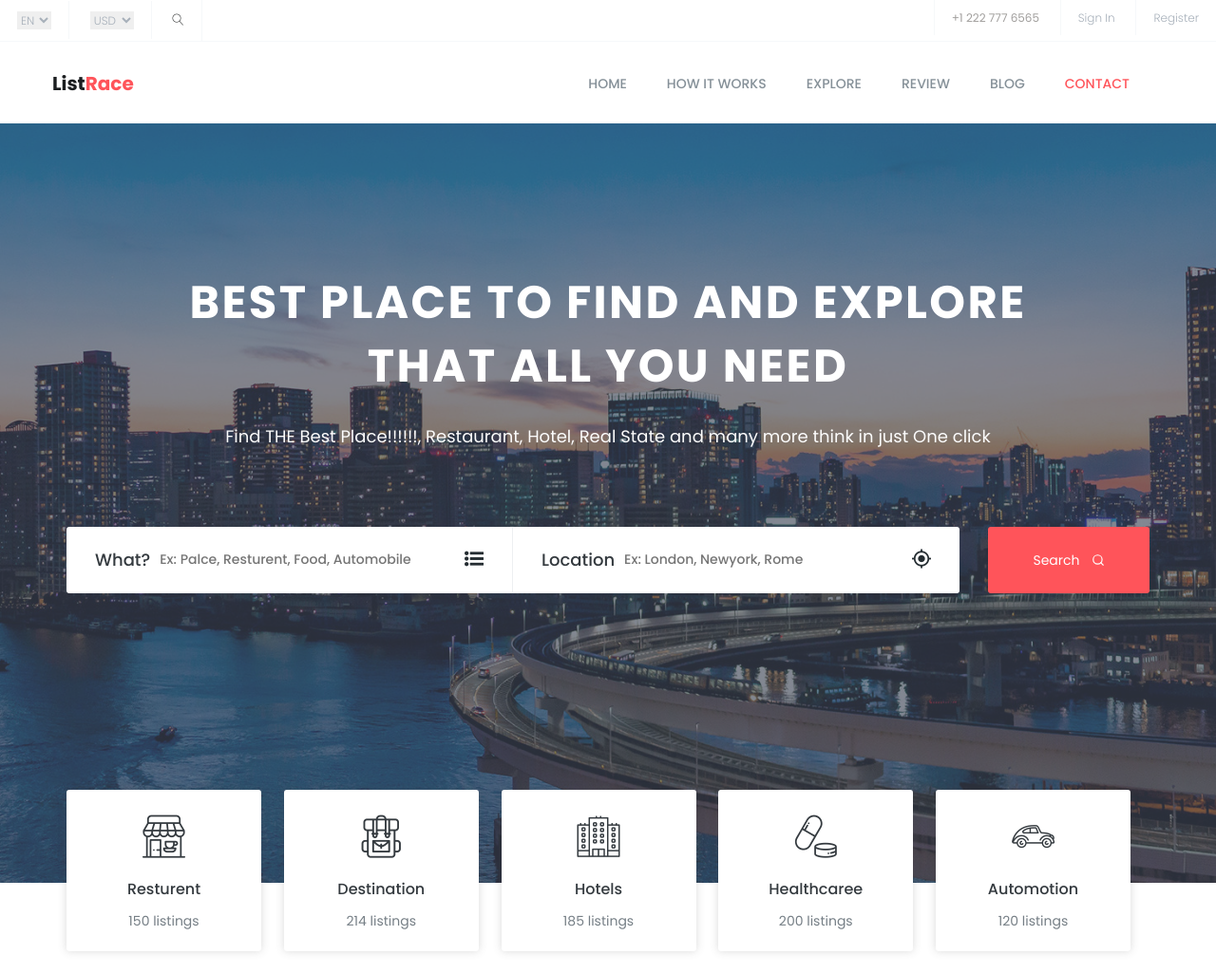
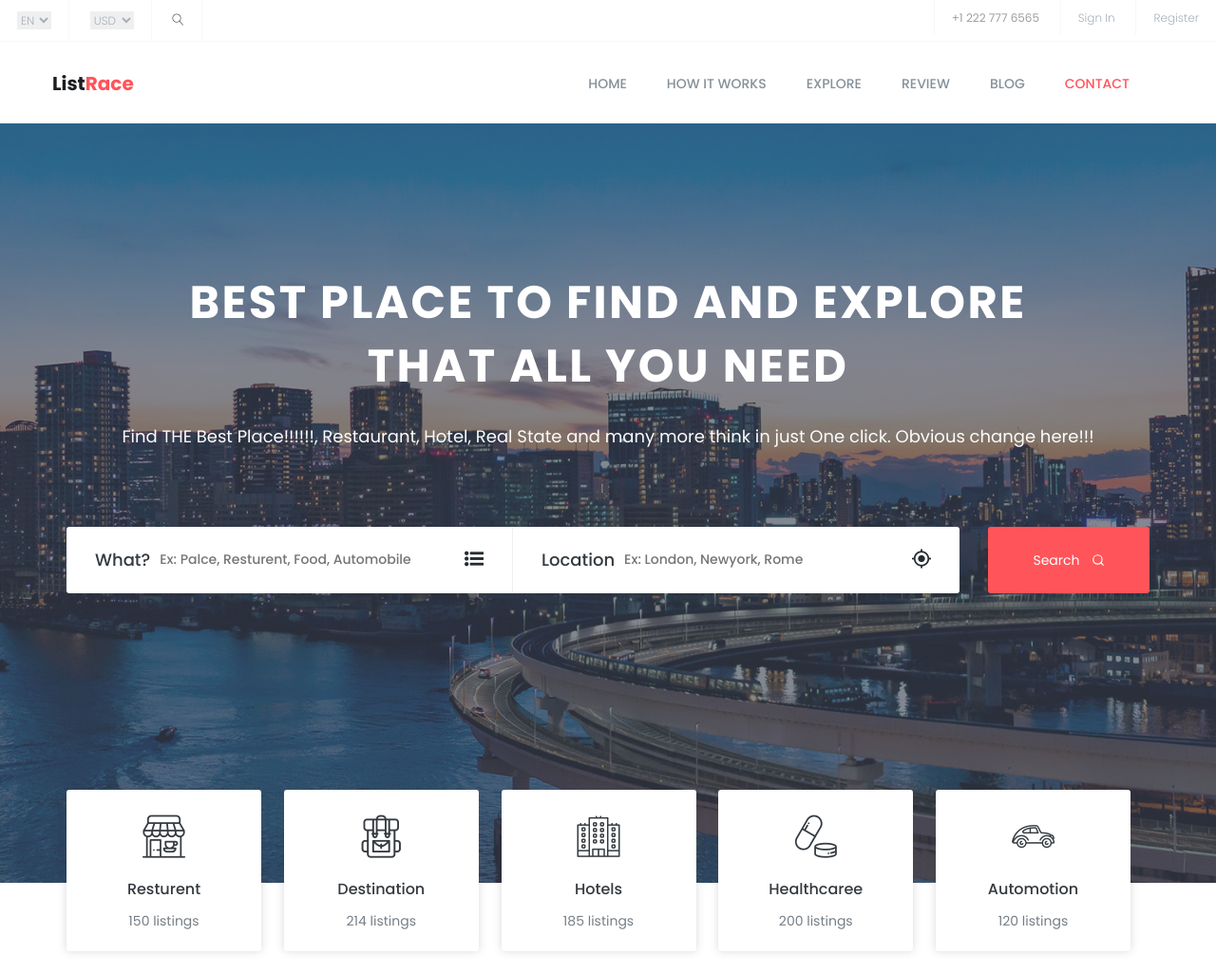
Before and after one commit to jgalang21/static-website, a plain HTML site: page index.html in a window 1280 px wide. Shown: the top 1025 px of the page at 95% size. Drawn offline with nearby package versions, Linux system fonts and the light colour scheme.

Commit message:
Update index.html

```diff
--- a/index.html
+++ b/index.html
@@ -12,7 +12,7 @@
 		<link href="https://fonts.googleapis.com/css?family=Poppins:100,100i,200,200i,300,300i,400,400i,500,500i,600,600i,700,700i,800,800i,900,900i" rel="stylesheet">
 
         <!-- title of site -->
-        <title>Directory Landing Page</title>
+        <title>Home Landing Page</title>
 
         <!-- For favicon png -->
 		<link rel="shortcut icon" type="image/icon" href="assets/logo/favicon.png"/>
@@ -150,7 +150,7 @@
 				<div class="welcome-hero-txt">
 					<h2>best place to find and explore <br> that all you need </h2>
 					<p>
-						Find THE Best Place!!!!!!, Restaurant, Hotel, Real State and many more think in just One click
+						Find THE Best Place!!!!!!, Restaurant, Hotel, Real State and many more think in just One click. Obvious change here!!!
 					</p>
 				</div>
 				<div class="welcome-hero-serch-box">
```
